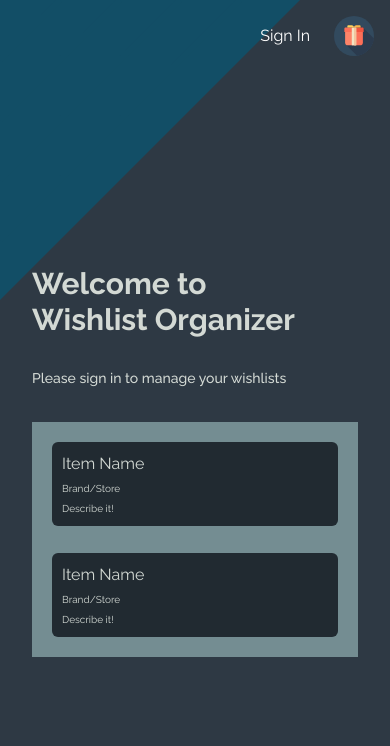
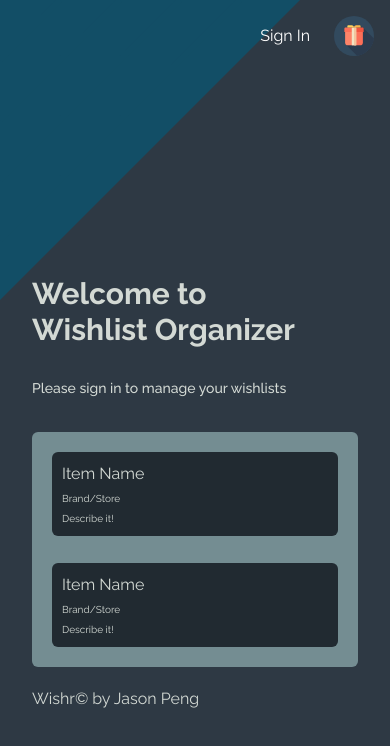
Before and after one commit to jasonpeng7/wishlist, a Next.js app in the folder wishlist_organizer/: page / in a window 390 px wide. Shown: the top 746 px of the page. Built offline with nearby package versions, Linux system fonts and the light colour scheme; no server answers.

Commit message:
landing page ui updates

```diff
--- a/wishlist_organizer/src/app/page.tsx
+++ b/wishlist_organizer/src/app/page.tsx
@@ -34,7 +34,8 @@ export default async function LandingPage() {
       </div>
 
       {/* Rest of your content */}
-      <div className='flex flex-col p-4 w-full md:w-1/3 min-w-[300px] max-w-[500px] mt-[250px]'>
+      <div className='flex flex-col p-4 w-full md:w-1/3 min-w-[300px] max-w-[500px] mt-[260px] relative'>
+        <p className='hidden md:block md:absolute md:bottom-5 md:left-5 text-primary_text font-raleway'>Wishr© by Jason Peng</p>
         <h1 className="font-raleway text-3xl sm:text-4xl lg:text-[50px] text-primary_text font-bold mb-[20px]">
           Welcome to{" "}
           <span className="block">Wishlist Organizer</span>
@@ -43,7 +44,7 @@ export default async function LandingPage() {
           Please sign in to manage your wishlists
         </p>
 
-      <div className='md:hidden items-center justify-center flex flex-col gap-y-[27px] bg-washed_gray p-[20px]'>
+      <div className='md:hidden items-center justify-center flex flex-col gap-y-[27px] bg-washed_gray p-[20px] rounded-md'>
         <div className='flex flex-col w-full'>
           <div className="text-primary_text font-raleway flex flex-col rounded-md bg-dark_gray w-full p-[10px] gap-y-[5px]">
               <h1 className='text-s'>Item Name</h1>
@@ -61,6 +62,8 @@ export default async function LandingPage() {
           </div>
         </div>
       </div>
+
+      <p className='flex md:hidden text-primary_text font-raleway mt-[20px]'>Wishr© by Jason Peng</p>
 
       </div>
 
```
